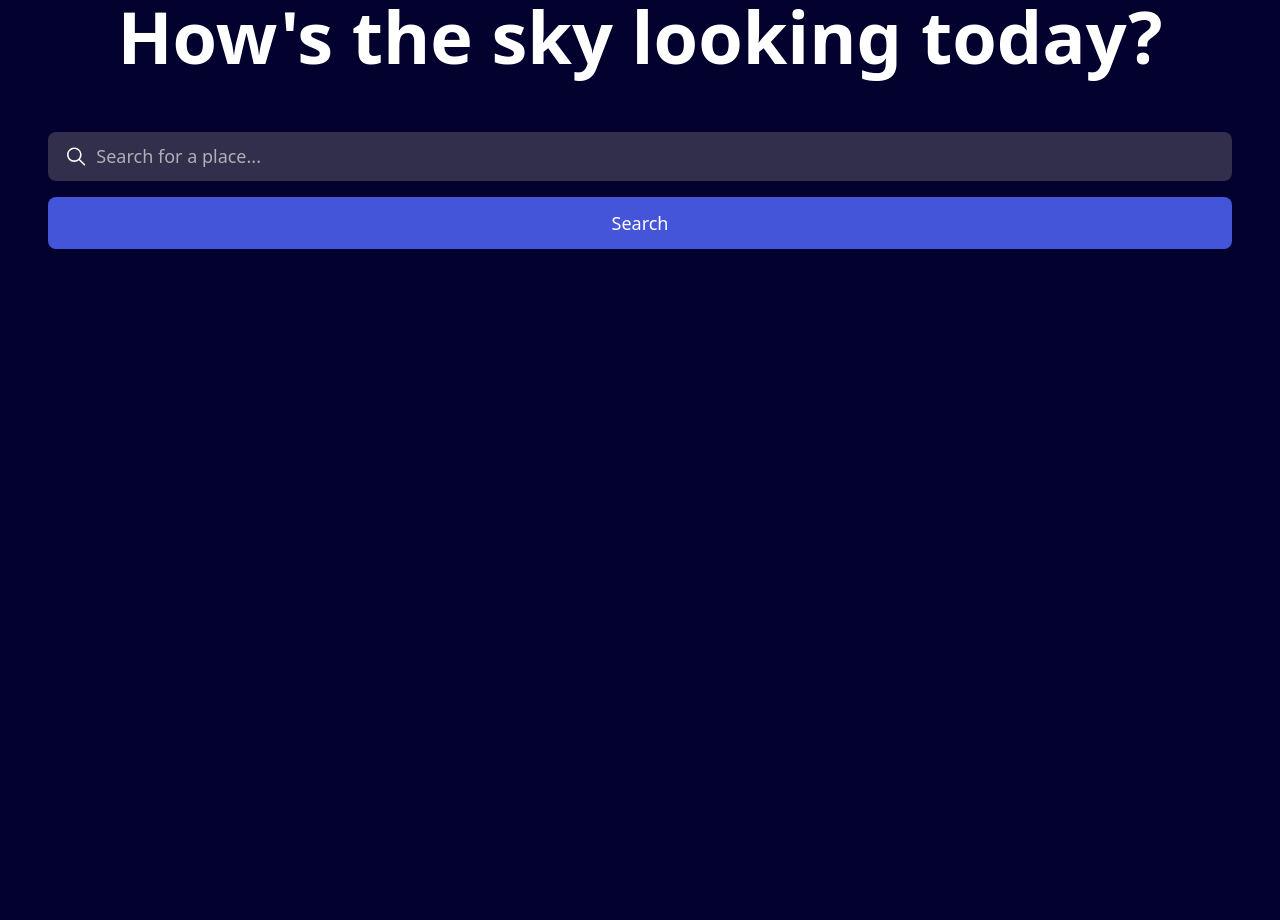
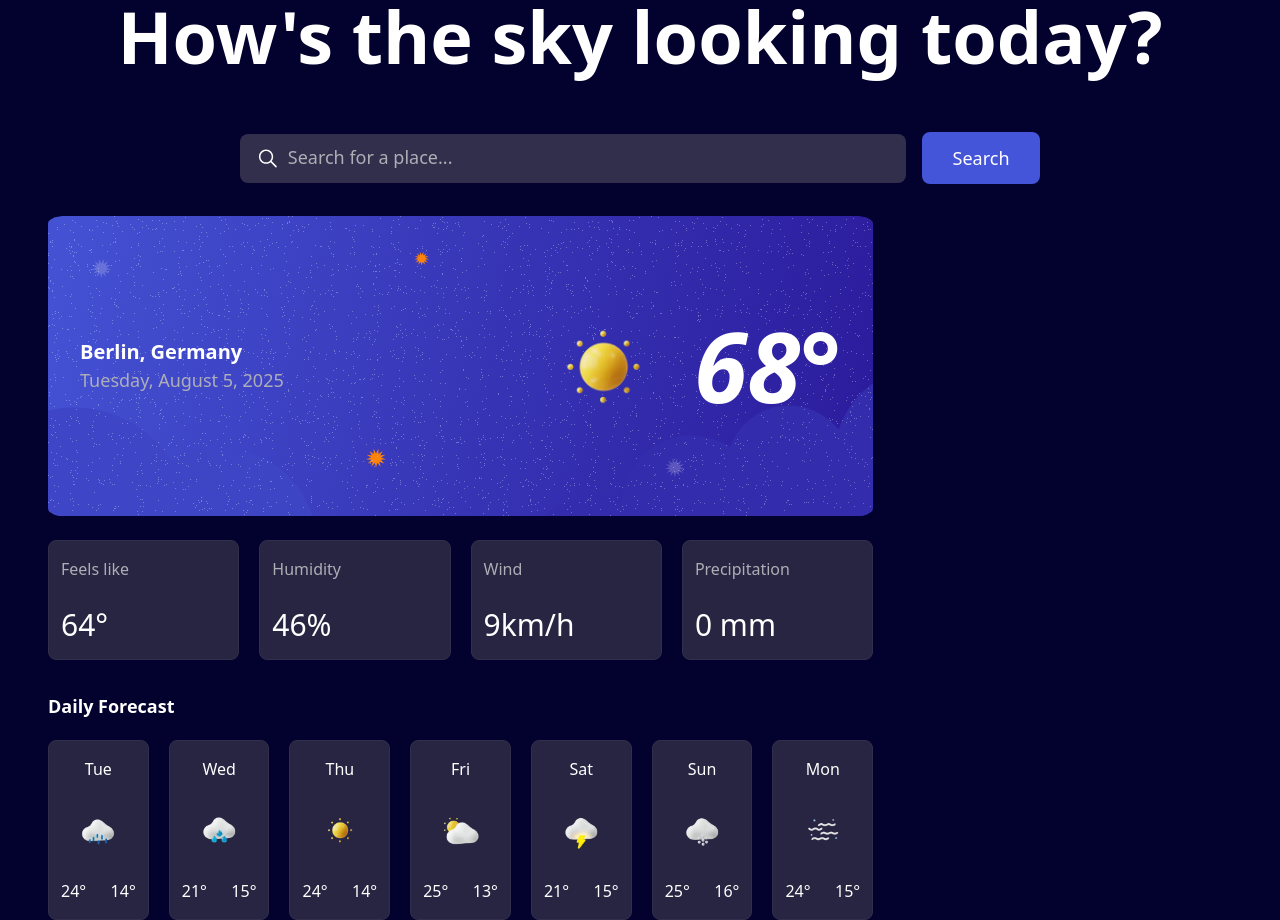
Before and after one commit to ShinobiKoda/weather-app-main, a Next.js app: page / in a window 1280 px wide. Shown: the part 120-1040 px from the top of the page. Before the commit the page ends 800 px from the top, so only its background shows below. Built offline with nearby package versions, Linux system fonts and the light colour scheme.

Commit message:
feat: enhance README and Home component with weather properties and forecast details

```diff
--- a/src/app/components/Home.tsx
+++ b/src/app/components/Home.tsx
@@ -1,28 +1,183 @@
-"use client"
-import { Navbar } from "./layout/Navbar"
+"use client";
+import { Navbar } from "./layout/Navbar";
 import { IoIosSearch } from "react-icons/io";
+import Image from "next/image";
 
-export function HomePage(){
-  return(
+const properties = [
+  {
+    title: "Feels like",
+    value: "64°",
+  },
+  {
+    title: "Humidity",
+    value: "46%",
+  },
+  {
+    title: "Wind",
+    value: "9km/h",
+  },
+  {
+    title: "Precipitation",
+    value: "0 mm",
+  },
+];
+
+const forecast = [
+  {
+    day: "Tue",
+    icon: "/images/icon-drizzle.webp",
+    temp: "24°",
+    other_temp: "14°",
+  },
+  {
+    day: "Wed",
+    icon: "/images/icon-rain.webp",
+    temp: "21°",
+    other_temp: "15°",
+  },
+  {
+    day: "Thu",
+    icon: "/images/icon-sunny.webp",
+    temp: "24°",
+    other_temp: "14°",
+  },
+  {
+    day: "Fri",
+    icon: "/images/icon-partly-cloudy.webp",
+    temp: "25°",
+    other_temp: "13°",
+  },
+  {
+    day: "Sat",
+    icon: "/images/icon-storm.webp",
+    temp: "21°",
+    other_temp: "15°",
+  },
+  {
+    day: "Sun",
+    icon: "/images/icon-snow.webp",
+    temp: "25°",
+    other_temp: "16°",
+  },
+  {
+    day: "Mon",
+    icon: "/images/icon-fog.webp",
+    temp: "24°",
+    other_temp: "15°",
+  },
+];
+
+export function HomePage() {
+  return (
     <div className="w-full  text-white">
-     <Navbar />
-     <div className="w-full px-4 max-w-[1440px] mx-auto md:px-8 lg:px-12">
-        <h1 className="text-center text-5xl lg:text-7xl font-extrabold mt-10">How&apos;s the sky looking today?</h1>
+      <Navbar />
+      <div className="w-full px-4 max-w-[1440px] mx-auto md:px-8 lg:px-12">
+        <h1 className="text-center text-5xl lg:text-7xl font-extrabold mt-10">
+          How&apos;s the sky looking today?
+        </h1>
         <div className="mt-15">
-          <div className="space-y-4">
+          <div className="flex flex-col lg:flex-row lg:items-center gap-4 lg:justify-center max-w-[800px] mx-auto">
             <div className="w-full flex items-center bg-neutral-700 rounded-lg px-4 py-3 gap-2 text-base">
-              <IoIosSearch size={25}/>
-              <input type="text" className="border-none outline-none placeholder:text-neutral-300 placeholder:text-lg w-full" placeholder="Search for a place..."/>
+              <IoIosSearch size={25} />
+              <input
+                type="text"
+                className="border-none outline-none placeholder:text-neutral-300 placeholder:text-lg w-full"
+                placeholder="Search for a place..."
+              />
             </div>
-            <button className="px-4 py-3 rounded-lg bg-blue-500 w-full text-lg">
+            <button className="px-4 py-3 rounded-lg bg-blue-500 w-full lg:w-34 text-lg">
               Search
             </button>
           </div>
-          <div className="mt-20">
-
+          <div className="grid grid-cols-1 lg:grid-cols-[2.3fr_1fr]">
+            <div className="mt-8">
+              <div
+                className="bg-cover bg-center h-[300px] rounded-lg flex flex-col items-center justify-center lg:hidden"
+                style={{
+                  backgroundImage: "url('/images/bg-today-small.svg')",
+                }}
+              >
+                <h2 className="font-bold text-xl">
+                  <span>Berlin</span>,<span> Germany</span>
+                </h2>
+                <p className="font-normal text-lg text-neutral-300">
+                  Tuesday, August 5, 2025
+                </p>
+                <div className="flex items-center justify-between">
+                  <Image
+                    src="/images/icon-sunny.webp"
+                    alt="Sunny Icon"
+                    width={150}
+                    height={100}
+                  />
+                  <p className="text-8xl font-extrabold italic">68°</p>
+                </div>
+              </div>
+              <div
+                className="bg-cover bg-center h-[300px] rounded-lg hidden lg:flex flex-row items-center justify-between px-8"
+                style={{
+                  backgroundImage: "url('/images/bg-today-large.svg')",
+                }}
+              >
+                <div>
+                  <h2 className="font-bold text-xl">
+                    <span>Berlin,</span>
+                    <span> Germany</span>
+                  </h2>
+                  <p className="font-normal text-lg text-neutral-300">
+                    Tuesday, August 5, 2025
+                  </p>
+                </div>
+                <div className="flex items-center gap-4">
+                  <Image
+                    src="/images/icon-sunny.webp"
+                    alt="Sunny Icon"
+                    width={150}
+                    height={100}
+                  />
+                  <p className="text-8xl font-extrabold italic">68°</p>
+                </div>
+              </div>
+              <div className="mt-6 w-full grid grid-cols-2 gap-5 lg:grid-cols-4">
+                {properties.map((property, index) => (
+                  <div
+                    key={index}
+                    className="rounded-lg px-3 py-4 min-h-[120px] bg-neutral-800 flex flex-col justify-between border border-neutral-700"
+                  >
+                    <p className="font-medium text-base text-neutral-300">
+                      {property.title}
+                    </p>
+                    <p className="text-white font-mediun text-3xl">
+                      {property.value}
+                    </p>
+                  </div>
+                ))}
+              </div>
+              <div className="mt-8">
+                <h2 className="font-semibold text-lg">Daily Forecast</h2>
+                <div className="grid grid-cols-3 lg:grid-cols-7 gap-5 mt-5">
+                  {forecast.map((item, index) => (
+                    <div key={index} className="rounded-lg px-3 py-4 min-h-[180px] bg-neutral-800 flex flex-col justify-between border border-neutral-700 items-center">
+                      <p>{item.day}</p>
+                      <Image
+                        src={item.icon}
+                        alt="Weather"
+                        width={50}
+                        height={50}
+                      />
+                      <p className="w-full flex items-center justify-between">
+                        <span>{item.temp}</span>
+                        <span>{item.other_temp}</span>
+                      </p>
+                    </div>
+                  ))}
+                </div>
+              </div>
+            </div>
+            <div></div>
           </div>
         </div>
-     </div>
+      </div>
     </div>
-  )
+  );
 }
--- a/src/app/layout.tsx
+++ b/src/app/layout.tsx
@@ -2,23 +2,19 @@ import type { Metadata } from "next";
 import { DM_Sans } from "next/font/google";
 import "./globals.css";
 
-
 const dm_sans = DM_Sans({
   variable: "--font-dm_sans",
   subsets: ["latin"],
-  weight: ["300", "500", "600", "700"]
-})
-
-// const bricolage_grotesque = Bricolage_Grotesque({
-//   variable: "--font-bricolage-grotesque",
-//   subsets: ["latin"],
-//   weight: ["700"]
-// })
+  weight: ["300", "500", "600", "700"],
+});
 
 
 export const metadata: Metadata = {
   title: "Weather Now",
   description: "........",
+  icons: {
+    icon: "/images/icon-sunny.webp",
+  },
 };
 
 export default function RootLayout({
@@ -28,9 +24,7 @@ export default function RootLayout({
 }>) {
   return (
     <html lang="en">
-      <body
-        className={`${dm_sans.variable} antialiased bg-neutral-900`}
-      >
+      <body className={`${dm_sans.variable} antialiased bg-neutral-900`}>
         {children}
       </body>
     </html>
```
Also changed, not shown: 1 other file (tests, documents, lock files or other folders).
